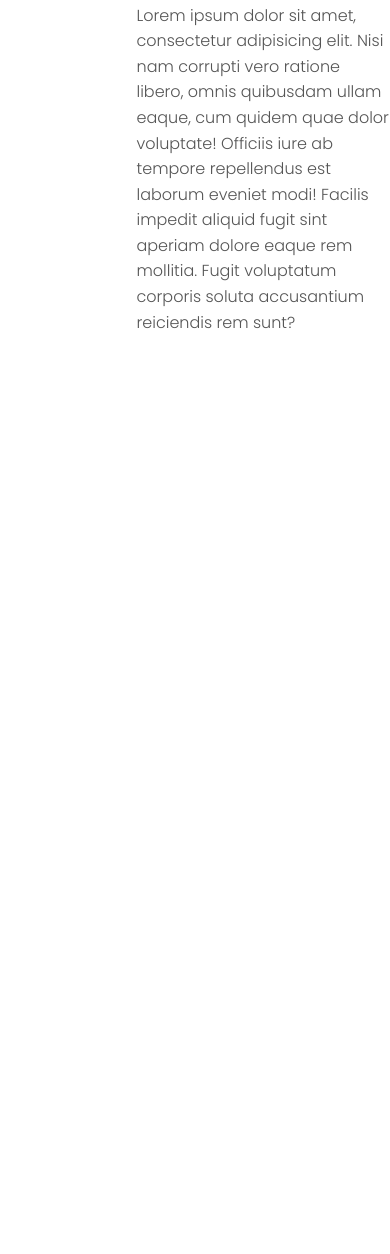
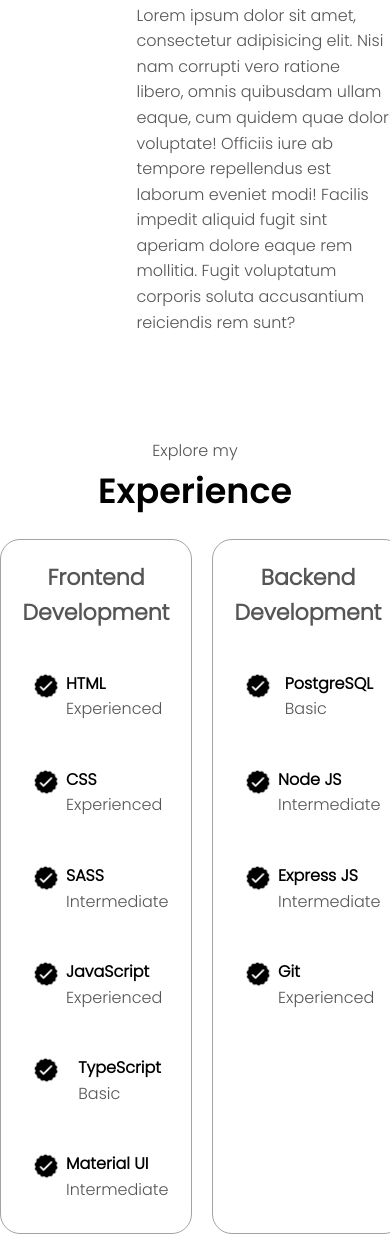
Before and after one commit to salehMb1999/Portfolio02, a plain HTML site: page index.html in a window 390 px wide. Shown: the part 1166-2420 px from the top of the page. Before the commit the page ends 1570 px from the top, so only its background shows below. Drawn offline with Linux system fonts and the light colour scheme.

Commit message:
experience section without responsive

```diff
--- a/index.html
+++ b/index.html
@@ -113,6 +113,135 @@
       </div>
       <img src="./assets/images/arrow.png" alt="arrow" class="icon arrow" />
     </section>
+    <section id="experience" class="experience container">
+      <p class="experienceText1">Explore my</p>
+      <h1 class="experienceTitle">Experience</h1>
+      <div class="experienceDetailsWrapper">
+        <div class="aboutWrappers">
+          <div class="detailsWrapper">
+            <h2 class="experienceSubTitle">Frontend Development</h2>
+            <div class="articleWrapper">
+              <article>
+                <img
+                  src="./assets/images/checkmark.png"
+                  alt="experience"
+                  class="icon"
+                />
+                <div>
+                  <h3>HTML</h3>
+                  <p>Experienced</p>
+                </div>
+              </article>
+              <article>
+                <img
+                  src="./assets/images/checkmark.png"
+                  alt="experience"
+                  class="icon"
+                />
+                <div>
+                  <h3>CSS</h3>
+                  <p>Experienced</p>
+                </div>
+              </article>
+              <article>
+                <img
+                  src="./assets/images/checkmark.png"
+                  alt="experience"
+                  class="icon"
+                />
+                <div>
+                  <h3>SASS</h3>
+                  <p>Intermediate</p>
+                </div>
+              </article>
+              <article>
+                <img
+                  src="./assets/images/checkmark.png"
+                  alt="experience"
+                  class="icon"
+                />
+                <div>
+                  <h3>JavaScript</h3>
+                  <p>Experienced</p>
+                </div>
+              </article>
+              <article>
+                <img
+                  src="./assets/images/checkmark.png"
+                  alt="experience"
+                  class="icon"
+                />
+                <div>
+                  <h3>TypeScript</h3>
+                  <p>Basic</p>
+                </div>
+              </article>
+              <article>
+                <img
+                  src="./assets/images/checkmark.png"
+                  alt="experience"
+                  class="icon"
+                />
+                <div>
+                  <h3>Material UI</h3>
+                  <p>Intermediate</p>
+                </div>
+              </article>
+            </div>
+          </div>
+          <div class="detailsWrapper">
+            <h2 class="experienceSubTitle">Backend Development</h2>
+            <div class="articleWrapper">
+              <article>
+                <img
+                  src="./assets/images/checkmark.png"
+                  alt="experience"
+                  class="icon"
+                />
+                <div>
+                  <h3>PostgreSQL</h3>
+                  <p>Basic</p>
+                </div>
+              </article>
+              <article>
+                <img
+                  src="./assets/images/checkmark.png"
+                  alt="experience"
+                  class="icon"
+                />
+                <div>
+                  <h3>Node JS</h3>
+                  <p>Intermediate</p>
+                </div>
+              </article>
+              <article>
+                <img
+                  src="./assets/images/checkmark.png"
+                  alt="experience"
+                  class="icon"
+                />
+                <div>
+                  <h3>Express JS</h3>
+                  <p>Intermediate</p>
+                </div>
+              </article>
+              <article>
+                <img
+                  src="./assets/images/checkmark.png"
+                  alt="experience"
+                  class="icon"
+                />
+                <div>
+                  <h3>Git</h3>
+                  <p>Experienced</p>
+                </div>
+              </article>
+            </div>
+          </div>
+        </div>
+      </div>
+      <img src="./assets/images/arrow.png" alt="arrow" class="icon arrow2" />
+    </section>
     <script src="scripts/script.js"></script>
   </body>
 </html>
--- a/scripts/script.js
+++ b/scripts/script.js
@@ -5,6 +5,7 @@ const profileBtn2 = document.querySelector(".profileBtn2");
 const linkedinIcon = document.querySelector(".linkedinIcon");
 const githubIcon = document.querySelector(".githubIcon");
 const arrow = document.querySelector(".arrow");
+const arrow2 = document.querySelector(".arrow2");
 let menuOpen = false;
 hamburgerMenuLine.addEventListener("click", () => {
   if (!menuOpen) {
@@ -37,3 +38,6 @@ githubIcon.addEventListener("click", () => {
 arrow.addEventListener("click", () => {
   location.href = "./#experience";
 });
+arrow2.addEventListener("click", () => {
+  location.href = "./#projects";
+});
--- a/styles/style.css
+++ b/styles/style.css
@@ -278,10 +278,11 @@ section {
   -ms-border-radius: 3rem;
   -o-border-radius: 3rem;
 }
-.arrow {
+.arrow,
+.arrow2 {
   position: absolute;
   right: -12rem;
-  bottom: 2.5rem;
+  bottom: 4rem;
 }
 .detailsWrapper {
   padding: 2rem;
@@ -308,3 +309,44 @@ section {
   width: 40rem;
   margin: auto 0;
 }
+
+/* experience styles */
+
+.experience {
+  position: relative;
+}
+
+.experienceSubTitle {
+  color: rgb(85, 85, 85);
+  font-weight: 600;
+  font-size: 2.2rem;
+  margin-bottom: 3rem;
+}
+.experienceDetailsWrapper {
+  display: flex;
+  justify-content: center;
+  flex-direction: column;
+}
+.articleWrapper {
+  display: flex;
+  text-align: initial;
+  flex-wrap: wrap;
+  flex-direction: row;
+  gap: 2.5rem;
+  justify-content: space-around;
+}
+article {
+  display: flex;
+  width: 15rem;
+  padding: 1rem;
+  justify-content: space-between;
+  gap: 0.5rem;
+}
+article .icon {
+  cursor: default;
+}
+article h3 {
+  font-weight: 800;
+}
+
+/* project Styles */
```
